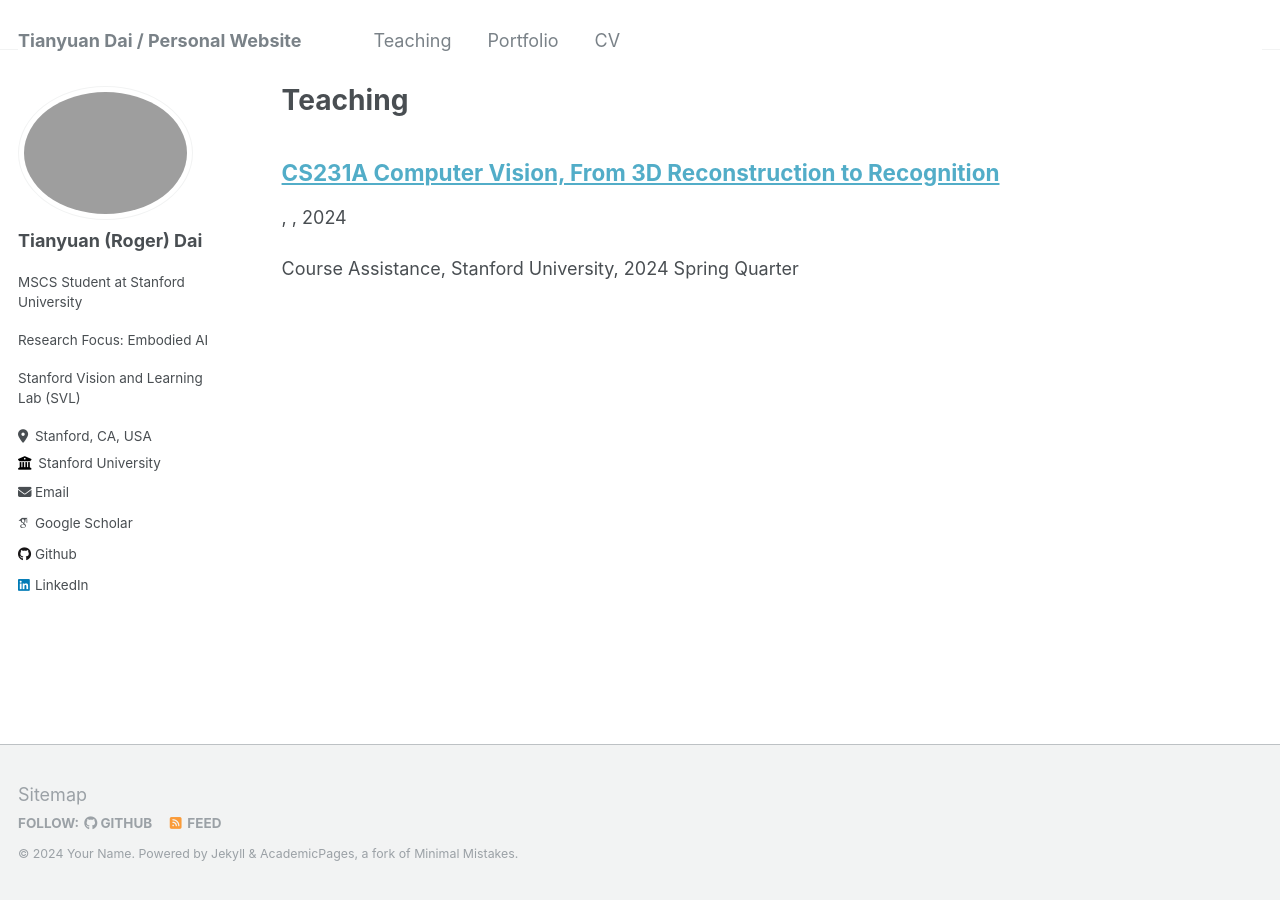
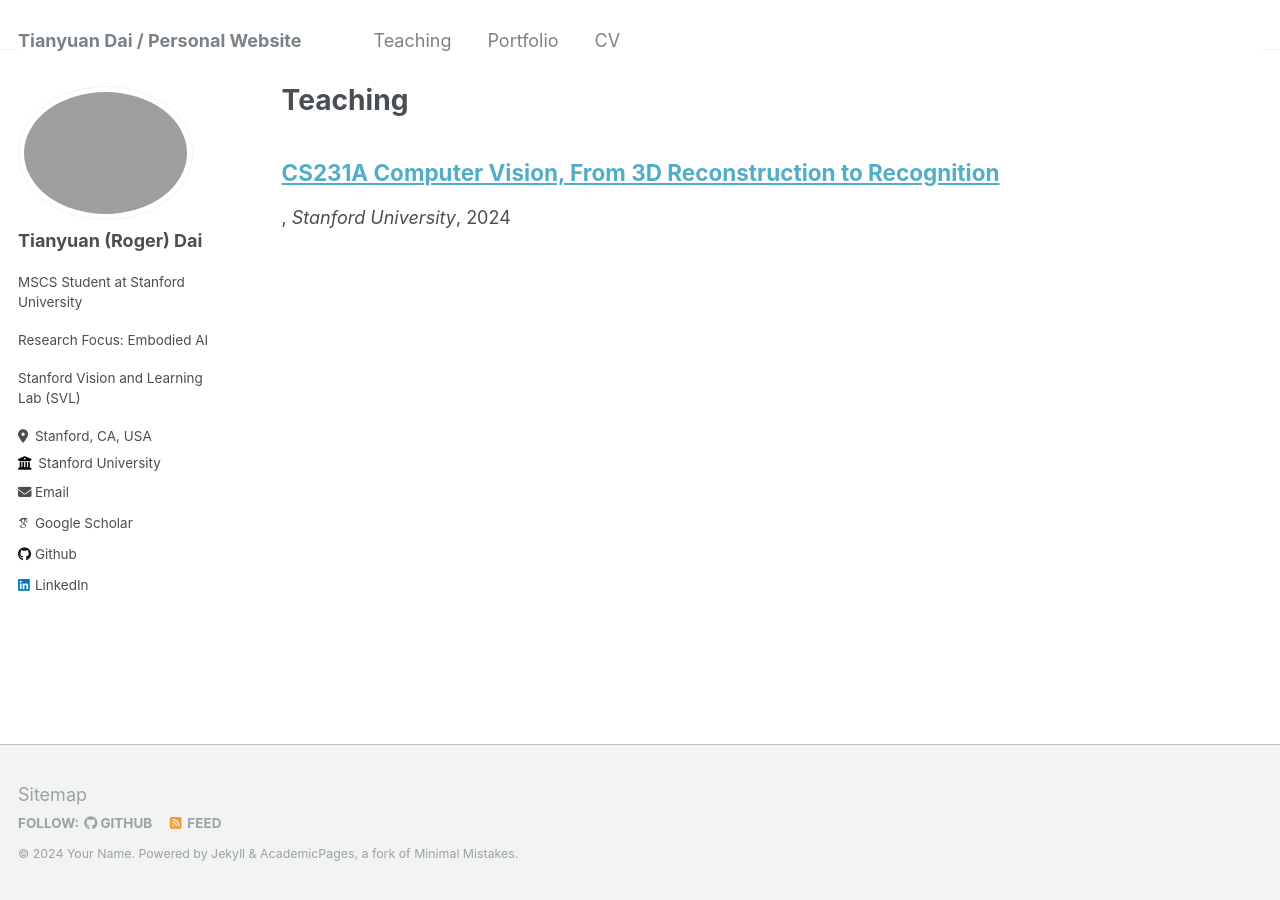
Before and after one commit to RogerDAI1217/RogerDai.github.io, a Jekyll site: the page built from _pages/teaching.html, in a window 1280 px wide. Built offline with Jekyll 4.4.1, drawn with Linux system fonts in a browser that asks for light colours; some web fonts are replaced.

Commit message:
Update 2024-spring-teaching.md

```diff
--- a/_teaching/2024-spring-teaching.md
+++ b/_teaching/2024-spring-teaching.md
@@ -1,9 +1,9 @@
 ---
 title: "CS231A Computer Vision, From 3D Reconstruction to Recognition"
 collection: teaching
-external_url: "[https://course.website](https://web.stanford.edu/class/cs231a/)"
+permalink: /teaching/2024-spring-teaching
+venue: "Stanford University"
+course_quarter: "2024 Spring Quarter"
+external_url: "https://web.stanford.edu/class/cs231a/"
+instructors: "[Jeannette Bohg](https://web.stanford.edu/~bohg/), [Silvio Savarese](https://wayback.stanford.edu/was/20180314115226mp_/http://cvgl.stanford.edu/silvio/)"
 ---
-
-Course Assistance, Stanford University, 2024 Spring Quarter
-
-Instructor: [Jeannette Bohg](https://web.stanford.edu/~bohg/), [Silvio Savarese](https://wayback.stanford.edu/was/20180314115226mp_/http://cvgl.stanford.edu/silvio/)
```
